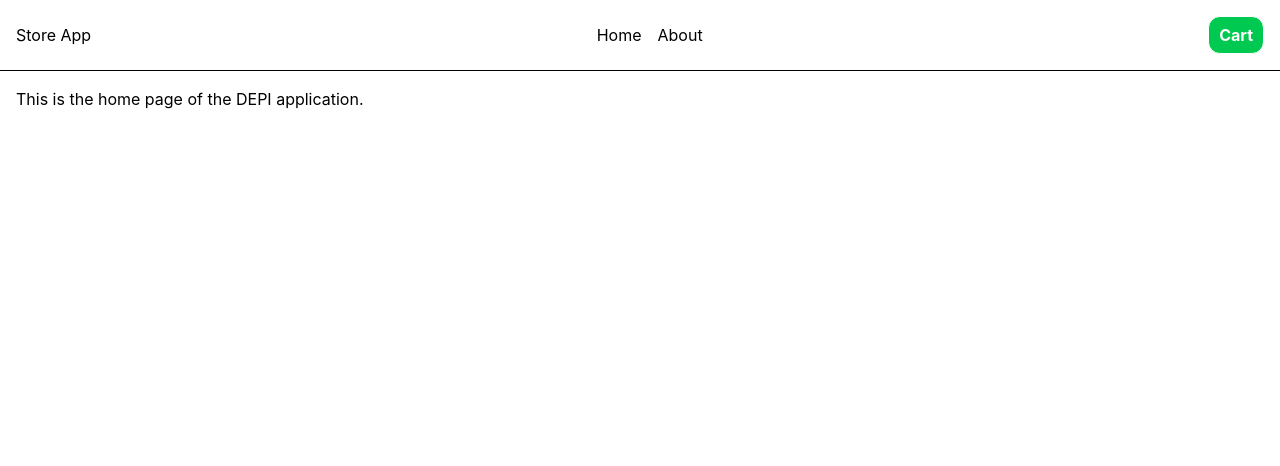
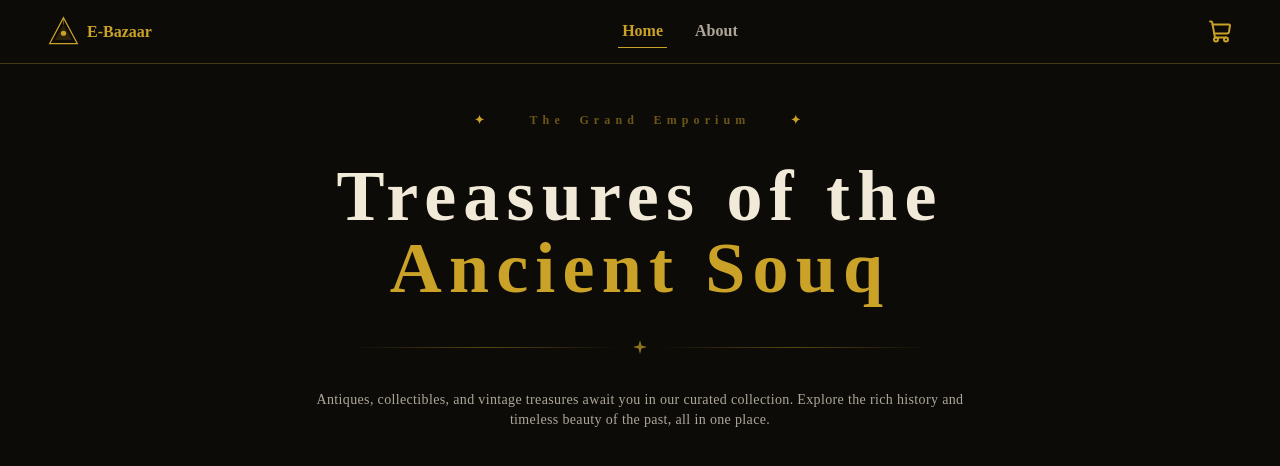
Before and after one commit to alaametawh/E-Bazaar_AI, a React (Vite) app: page / in a window 1280 px wide. Shown: the top 466 px of the page. Built offline with nearby package versions, Linux system fonts and the light colour scheme.

Commit message:
feat: update navbar component and add new components + fonts & colors finished Navbar component and added new components for the navbar, including Menu and NavIcon. Added fonts and colors tailwind config. added the hero of the home page and divider component + UI/UX improvements

```diff
--- a/package.json
+++ b/package.json
@@ -10,7 +10,12 @@
     "preview": "vite preview"
   },
   "dependencies": {
+    "@fontsource/amiri": "^5.2.8",
+    "@fontsource/cinzel": "^5.2.8",
+    "@fontsource/cinzel-decorative": "^5.2.8",
+    "@fontsource/raleway": "^5.2.8",
     "@tailwindcss/vite": "^4.3.2",
+    "lucide-react": "^1.24.0",
     "react": "^19.2.7",
     "react-dom": "^19.2.7",
     "react-router-dom": "^7.18.1",
--- a/src/App.tsx
+++ b/src/App.tsx
@@ -3,13 +3,13 @@ import Home from './pages/Home'
 import About from './pages/About'
 import Cart from './pages/Cart'
 import NotFound from './pages/NotFound'
-import Header from './components/Header'
+import Navbar from './components/Navbar/Navbar'
 
 function App() {
   return (
     <BrowserRouter>
-      <Header />
-      <div className="p-4">
+      <Navbar />
+      <div className="p-4 bg-bg min-h-screen w-full">
       <Routes>
         <Route path="/" element={<Home />} />
         <Route path="/about" element={<About />} />
--- /dev/null
+++ b/src/components/Divider.tsx
@@ -0,0 +1,21 @@
+const Divider = () => {
+  return (
+    <div className="w-full max-w-xl mx-auto flex items-center gap-3 my-1">
+
+      <div className="flex-1 h-px bg-linear-to-r from-transparent via-accent/40 to-transparent" />
+
+      <svg width="14" height="14" viewBox="0 0 14 14" fill="none" className="shrink-0">
+        <path
+          d="M7 0L8.5 5.5L14 7L8.5 8.5L7 14L5.5 8.5L0 7L5.5 5.5Z"
+          fill="#c9a227"
+          opacity="0.7"
+        />
+      </svg>
+
+      <div className="flex-1 h-px bg-linear-to-r from-transparent via-accent/40 to-transparent" />
+
+    </div>
+  )
+}
+
+export default Divider
--- a/src/components/Header.tsx
+++ /dev/null
@@ -1,20 +0,0 @@
-import {Link, useNavigate} from 'react-router-dom'
-
-function Header() {
-    const navigate = useNavigate()
-
-    return (
-        <div className="flex justify-between items-center p-4 border-b">
-            <div className="logo">Store App</div>
-            <div className=" flex gap-4">
-                <Link to="/">Home</Link>
-                <Link to="/about">About</Link>
-            </div>
-            <button onClick={() => navigate('/cart')} className=" bg-green-500 text-white font-bold border cursor-pointer p-1.5 px-2.5 flex gap-2 rounded-xl">
-                Cart
-            </button>
-        </div>
-    )
-}
-
-export default Header
--- /dev/null
+++ b/src/components/Navbar/Menu.tsx
@@ -0,0 +1,14 @@
+import { Link, useLocation } from "react-router-dom"
+
+const HamMenu = ({ isOpen }: { isOpen: boolean | null }) => {
+    const currentPath = useLocation().pathname
+
+    return (
+        <div className={`h-max ${isOpen ? 'flex' : 'hidden'} md:hidden w-full border-b border-accent/30 bg-bg font-default text-text/70 font-bold gap-4 flex-col p-6`}>
+            <Link to="/" className={`cursor-pointer ${currentPath === '/' ? 'text-accent' : 'hover:text-accent'}  transition-all duration-300`}>Home</Link>
+            <Link to="/about" className={`cursor-pointer ${currentPath === '/about' ? 'text-accent' : 'hover:text-accent'}  transition-all duration-300`}>About</Link>
+        </div>
+    )
+}
+
+export default HamMenu
--- /dev/null
+++ b/src/components/Navbar/NavIcon.tsx
@@ -0,0 +1,44 @@
+const NavIcon = () => {
+  return (
+    <svg
+      viewBox="0 0 36 36"
+      fill="none"
+      className="h-full shrink-0"
+    >
+      {/* Outer Triangle Outline */}
+      <polygon
+        points="18,2 34,32 2,32"
+        stroke="#c9a227"
+        strokeWidth="1.5"
+      />
+
+      {/* Inner Shaded Triangle */}
+      <polygon
+        points="18,10 28,28 8,28"
+        fill="#c9a227"
+        opacity="0.15"
+      />
+
+      {/* Center Core Circle */}
+      <circle
+        cx="18"
+        cy="20"
+        r="3"
+        fill="#c9a227"
+      />
+
+      {/* Top Vertical Anchor Line */}
+      <line
+        x1="18"
+        y1="2"
+        x2="18"
+        y2="10"
+        stroke="#c9a227"
+        strokeWidth="1"
+        opacity="0.6"
+      />
+    </svg>
+  );
+}
+
+export default NavIcon
--- /dev/null
+++ b/src/components/Navbar/Navbar.tsx
@@ -0,0 +1,38 @@
+import {useState} from 'react'
+import { Link, useLocation, useNavigate } from 'react-router-dom'
+// import icons
+import { ShoppingCart, Menu, X } from 'lucide-react'
+// import components
+import NavIcon from './NavIcon'
+import HamMenu from './Menu'
+
+
+function Navbar() {
+    const navigate = useNavigate()
+    const [isMenuOpen, setIsMenuOpen] = useState<boolean | null>(false)
+    const currentPath = useLocation().pathname
+
+    return (
+        <nav className="w-full flex flex-col sticky top-0 z-50">
+        <div className="flex justify-between items-center px-4 sm:px-12 py-4 border-b border-accent/30 bg-bg h-16 w-full font-default ">
+            <Link to="/" className="h-full flex items-center gap-2">
+                <NavIcon />
+                <div className="font-black text-accent whitespace-nowrap">E-Bazaar</div>
+            </Link>
+
+            <nav className="text-text/70 font-bold gap-6 hidden md:flex">
+                <Link to="/" className={`cursor-pointer p-1 border-b ${currentPath === '/' ? 'border-accent text-accent' : 'border-transparent hover:border-accent hover:text-accent'}  transition-all duration-300`}>Home</Link>
+                <Link to="/about" className={`cursor-pointer p-1 border-b ${currentPath === '/about' ? 'border-accent text-accent' : 'border-transparent hover:border-accent hover:text-accent'}  transition-all duration-300`}>About</Link>
+            </nav>
+            <div className="flex items-center gap-8 h-full">
+            <ShoppingCart onClick={() => navigate('/cart')} className="h-full text-accent cursor-pointer" />
+            {isMenuOpen ? <X onClick={() => setIsMenuOpen(false)} className="h-full text-accent md:hidden cursor-pointer" /> : <Menu onClick={() => setIsMenuOpen(true)} className="h-full text-accent md:hidden cursor-pointer" />}
+            </div>
+        </div>
+        <HamMenu isOpen ={isMenuOpen} />
+        </nav>
+
+    )
+}
+
+export default Navbar
--- a/src/index.css
+++ b/src/index.css
@@ -1 +1,17 @@
 @import "tailwindcss";
+@import "@fontsource/cinzel"; /* Default text font */
+@import "@fontsource/cinzel-decorative"; /* Headers font */
+@import "@fontsource/amiri"; /* Arabic font */
+@import "@fontsource/raleway"; /* Description font */
+
+@theme {
+    /* Colors */
+    --color-bg: #0d0b08;
+    --color-text: #f2ead8;
+    --color-accent: #c9a227;
+    /* Font Families */
+    --font-default: "Cinzel", serif;
+    --font-header: "Cinzel Decorative", serif;
+    --font-arabic: "Amiri", serif;
+    --font-description: "Raleway", sans-serif;
+}
--- a/src/pages/Home.tsx
+++ b/src/pages/Home.tsx
@@ -1,7 +1,18 @@
-export default function Home() {
+import Divider from "../components/Divider"
+
+const Home = () => {
     return (
-        <div>
-        <p>This is the home page of the DEPI application.</p>
-        </div>
+        <>
+            <div className="flex flex-col items-center justify-center py-8 font-default gap-8 ">
+                <p className="[word-spacing:0.4rem] font-bold text-accent/50 flex items-center gap-10 tracking-[0.4vw] text-xs whitespace-nowrap"><span className="text-accent">✦</span>   The Grand Emporium   <span className="text-accent">✦</span></p>
+                <h1 className="flex flex-col items-center justify-center text-2xl sm:text-5xl md:text-6xl lg:text-7xl font-black text-text font-header tracking-widest whitespace-nowrap">Treasures of the <span className="text-accent">Ancient Souq</span></h1>
+                <Divider />
+                <p className="text-text/70 text-[10px] sm:text-sm tracking-wide text-center max-w-2xl">
+                    Antiques, collectibles, and vintage treasures await you in our curated collection. Explore the rich history and timeless beauty of the past, all in one place.
+                </p>
+            </div>
+        </>
     )
 }
+
+export default Home
```
Also changed, not shown: 1 other file (tests, documents, lock files or other folders).
